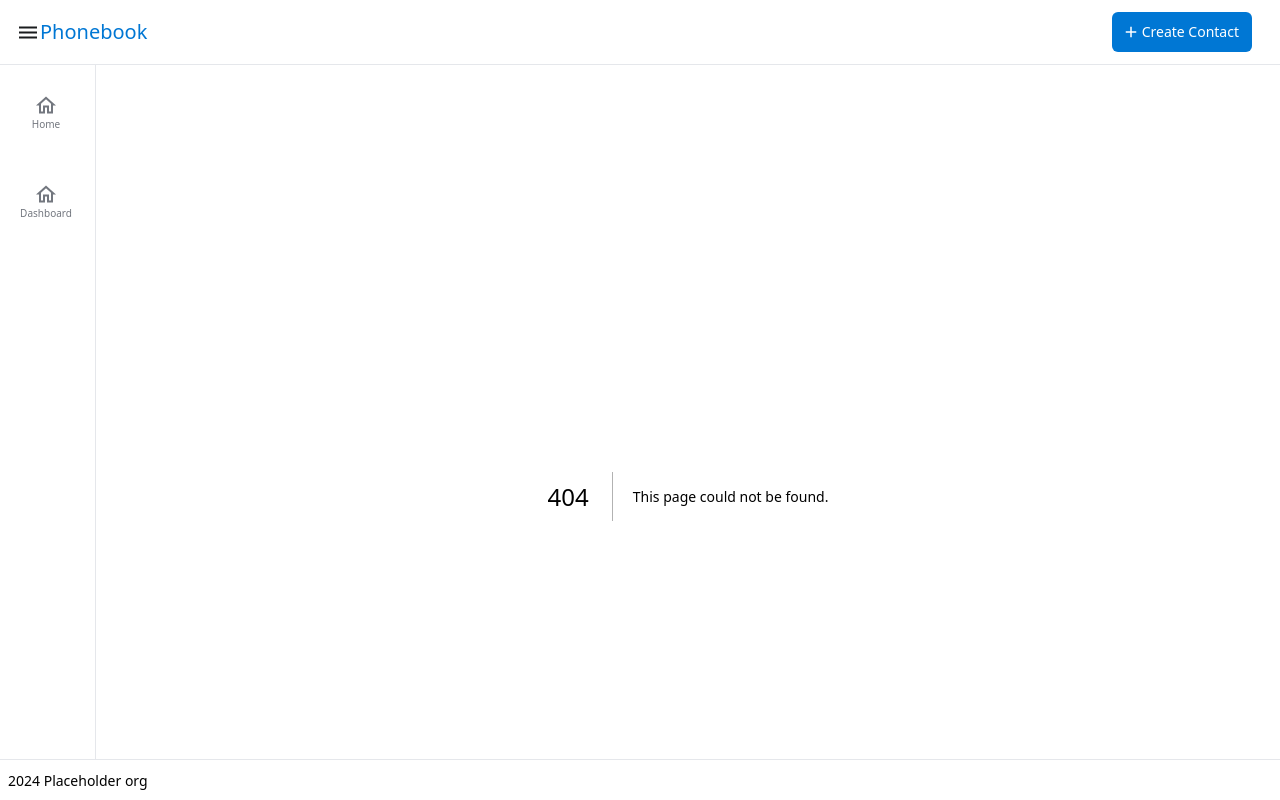
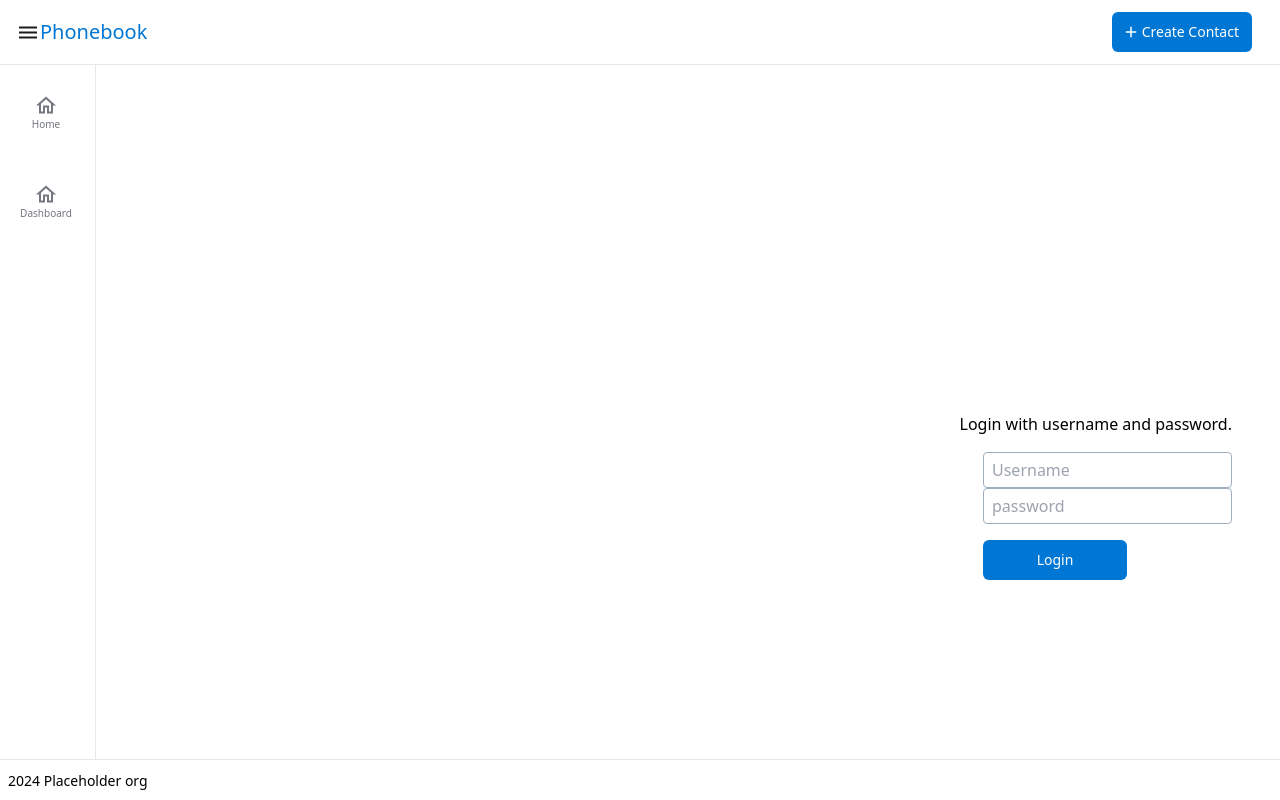
Before and after one commit to Denyyel914/phonebook, a Next.js app: page /login in a window 1280 px wide. Before the commit this address had no page. Built offline with nearby package versions, Linux system fonts and the light colour scheme; sample sign-in values are in the browser's storage.

Commit message:
feat: add login page

```diff
--- /dev/null
+++ b/app/(pages)/login/page.jsx
@@ -0,0 +1,38 @@
+"use client";
+import React from "react";
+import Input from "@/app/components/Input/Input";
+import Button from "@/app/components/Button/Button";
+import { useRouter } from "next/navigation";
+
+const Login = () => {
+  const router = useRouter();
+
+  const handleLogin = () => {
+    // Perform login logic here
+    localStorage.setItem("isLoggedIn", "true");
+    router.push("/"); // Redirect to home page
+  };
+  return (
+    <div>
+      <div className="flex flex-col justify-center items-end h-[100vh]">
+        <h1 className="text-black text-center">
+          Login with username and password.
+        </h1>
+        <div className="mt-4 ">
+          <Input placeholder="Username" />
+          <Input placeholder="password" />
+          <div className="mt-4">
+            <Button
+              label="Login"
+              style="Primary"
+              customClassName="w-36 h-[40px]"
+              onClick={handleLogin}
+            />
+          </div>
+        </div>
+      </div>
+    </div>
+  );
+};
+
+export default Login;
--- a/app/data/sidebarMenu.js
+++ b/app/data/sidebarMenu.js
@@ -13,6 +13,7 @@ const sidebarMenu = [
     icon: Home,
     route: "/dashboard",
   },
+
   // {
   //     id: 3,
   //     name: 'projects',
--- a/app/layout.js
+++ b/app/layout.js
@@ -5,7 +5,8 @@ import "./globals.css";
 import Header from "./layouts/Header/Index";
 import Sidebar from "./layouts/Sidebar/Index";
 import Footer from "./layouts/Footer/Index";
-import { useState } from "react";
+import { useState, useEffect } from "react";
+import { useRouter } from "next/navigation";
 
 // const inter = Inter({ subsets: ["latin"] });
 
@@ -16,11 +17,23 @@ const metadata = {
 
 export default function RootLayout({ children }) {
   const [isSidebarExpanded, setSidebarExpanded] = useState(false);
+  const [isLoggedIn, setIsLoggedIn] = useState(false);
+  const router = useRouter();
 
   const toggleSidebar = () => {
     setSidebarExpanded(!isSidebarExpanded);
     console.log(isSidebarExpanded);
   };
+
+  useEffect(() => {
+    console.log(router);
+    const loggedIn = localStorage.getItem("isLoggedIn") === "true"; // Or use your own logic
+    setIsLoggedIn(loggedIn);
+
+    if (!loggedIn) {
+      router.push("/login");
+    }
+  }, [router]);
   return (
     <html lang="en">
       <body>
```
